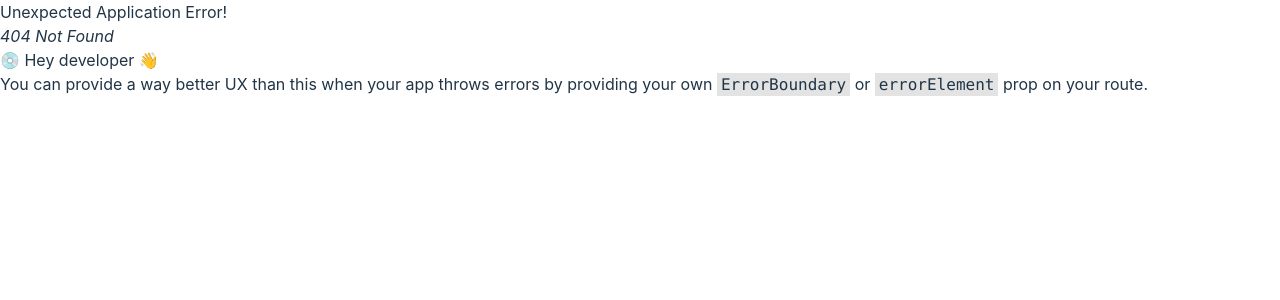
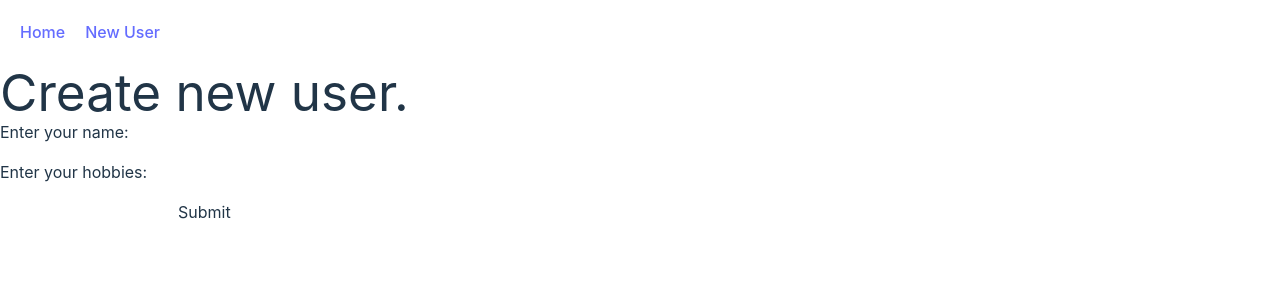
Before and after one commit to devhausleipzigacademy/json-server, a React (Vite) app: page /new-user in a window 1280 px wide. Before the commit this address had no page. Shown: the top 300 px of the page. Built offline with nearby package versions, Linux system fonts and the light colour scheme; data requests are answered from the project's data file.

Commit message:
start implementation newUser

```diff
--- a/src/components/Home.tsx
+++ b/src/components/Home.tsx
@@ -1,13 +1,17 @@
-import { Outlet } from "react-router-dom";
+import { Outlet, Link } from "react-router-dom";
 
 function Home() {
   return (
     <>
-      <div>
-        <h1>Home</h1>
-        {/* Add a new route for creating a new user */}
-        <Outlet />
+      <div className="flex gap-5 p-5">
+        <Link to="/">
+          <h3>Home</h3>
+        </Link>
+        <Link to="new-user">
+          <h3>New User</h3>
+        </Link>
       </div>
+      <Outlet />
     </>
   );
 }
--- a/src/components/NewUser.tsx
+++ b/src/components/NewUser.tsx
@@ -0,0 +1,40 @@
+import { useState } from "react";
+
+function NewUser() {
+  const [name, setName] = useState("");
+  const [hobbies, setHobbies] = useState("");
+
+  function handleSubmit() {
+    {
+      /* log in the console, the values of the form */
+    }
+  }
+
+  return (
+    <>
+      <h1>Create new user.</h1>
+      <form onSubmit={handleSubmit} className="flex flex-col gap-4">
+        <label>
+          Enter your name:
+          <input
+            type="text"
+            value={name}
+            onChange={(e) => setName(e.target.value)}
+          />
+        </label>
+        <label>
+          Enter your hobbies:
+          <input
+            type="text"
+            value={hobbies}
+            onChange={(e) => setHobbies(e.target.value)}
+          />
+        </label>
+
+        <input type="submit" />
+      </form>
+    </>
+  );
+}
+
+export default NewUser;
--- a/src/main.tsx
+++ b/src/main.tsx
@@ -5,6 +5,7 @@ import "./index.css";
 import { createBrowserRouter, RouterProvider } from "react-router-dom";
 import Home from "./components/Home.tsx";
 import UserList from "./components/UserList.tsx";
+import NewUser from "./components/NewUser.tsx";
 
 export async function userLoader() {
   const response = await fetch("http://localhost:8000/users");
@@ -24,6 +25,11 @@ const router = createBrowserRouter([
         element: <UserList />,
         loader: userLoader,
       },
+      {
+        path: "new-user",
+        element: <NewUser />,
+        loader: userLoader,
+      },
     ],
   },
 ]);
```
